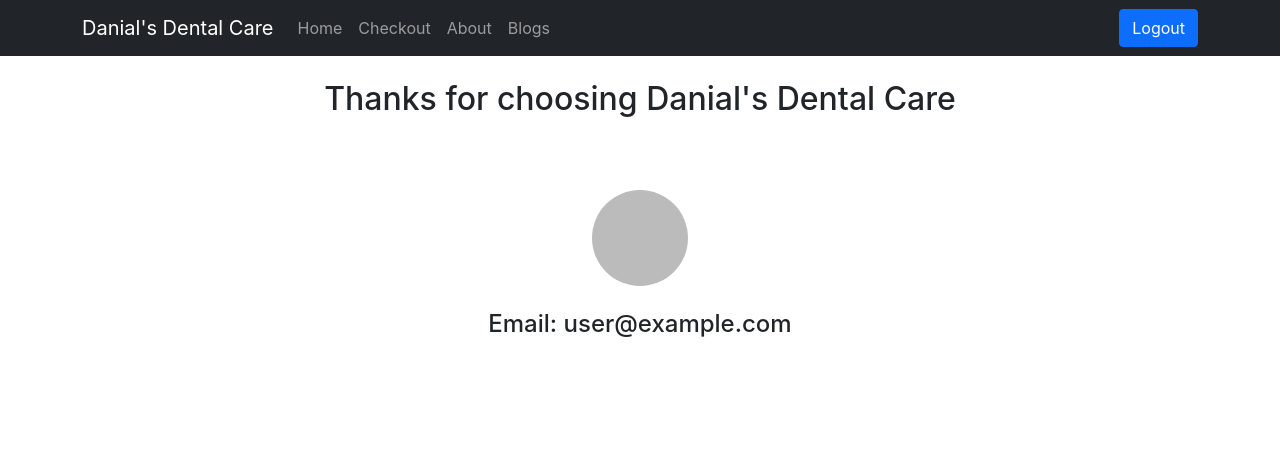
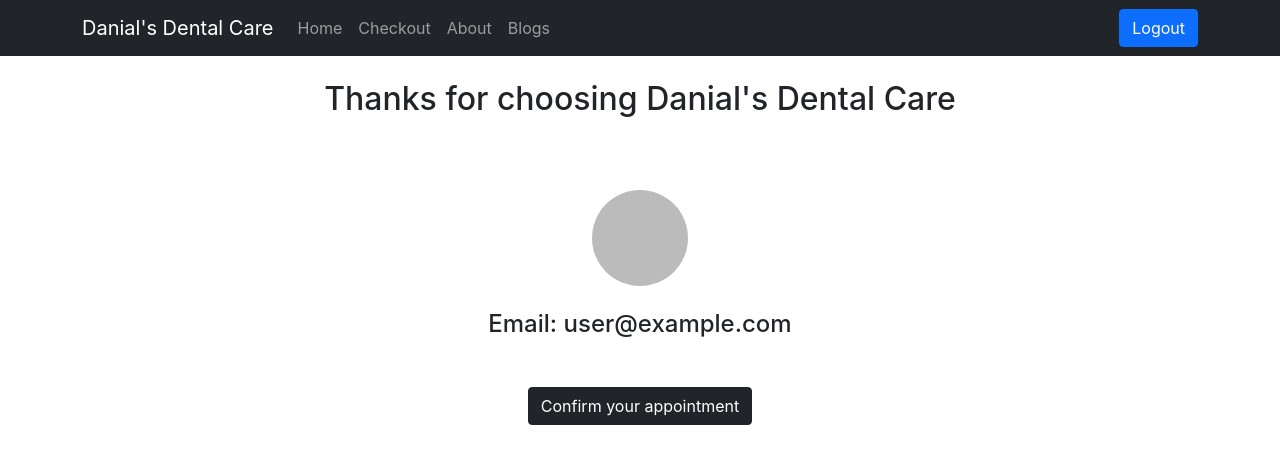
Before and after one commit to Tohidul29/Danial-s-Dental-Care, a React (Create React App) app: page /checkout in a window 1280 px wide. Shown: the top 464 px of the page. Built offline with nearby package versions, Linux system fonts and the light colour scheme; no server answers; sample sign-in values are in the browser's storage.

Commit message:
fancy button and toast added in checkout page

```diff
--- a/src/Component/CheckOut/Checkout.js
+++ b/src/Component/CheckOut/Checkout.js
@@ -1,12 +1,18 @@
 import React from 'react';
 import { useAuthState } from 'react-firebase-hooks/auth';
 import auth from '../../firebase.init';
+import { ToastContainer, toast } from 'react-toastify';
+import 'react-toastify/dist/ReactToastify.css';
+import { Button } from 'react-bootstrap';
 
 const Checkout = () => {
+    const handleConfirm = () => {
+        toast('Thanks for your confirmation. I will contact with you soon via Email.');
+    }
+
     const [user] = useAuthState(auth);
     let userDetail;
     if (user) {
-        console.log(user)
         userDetail = <div className='mt-5'>
             <img className='rounded-circle my-4' src={user.photoURL} alt="" /> <br />
             <h4>Email: {user.email}</h4>
@@ -18,6 +24,10 @@ const Checkout = () => {
             <div className='text-center'>
                 {userDetail}
             </div>
+            <ToastContainer></ToastContainer>
+            <div className='my-5 text-center'>
+                <Button className='btn btn-dark' onClick={handleConfirm}>Confirm your appointment</Button>
+            </div>
         </div>
     );
 };
```
